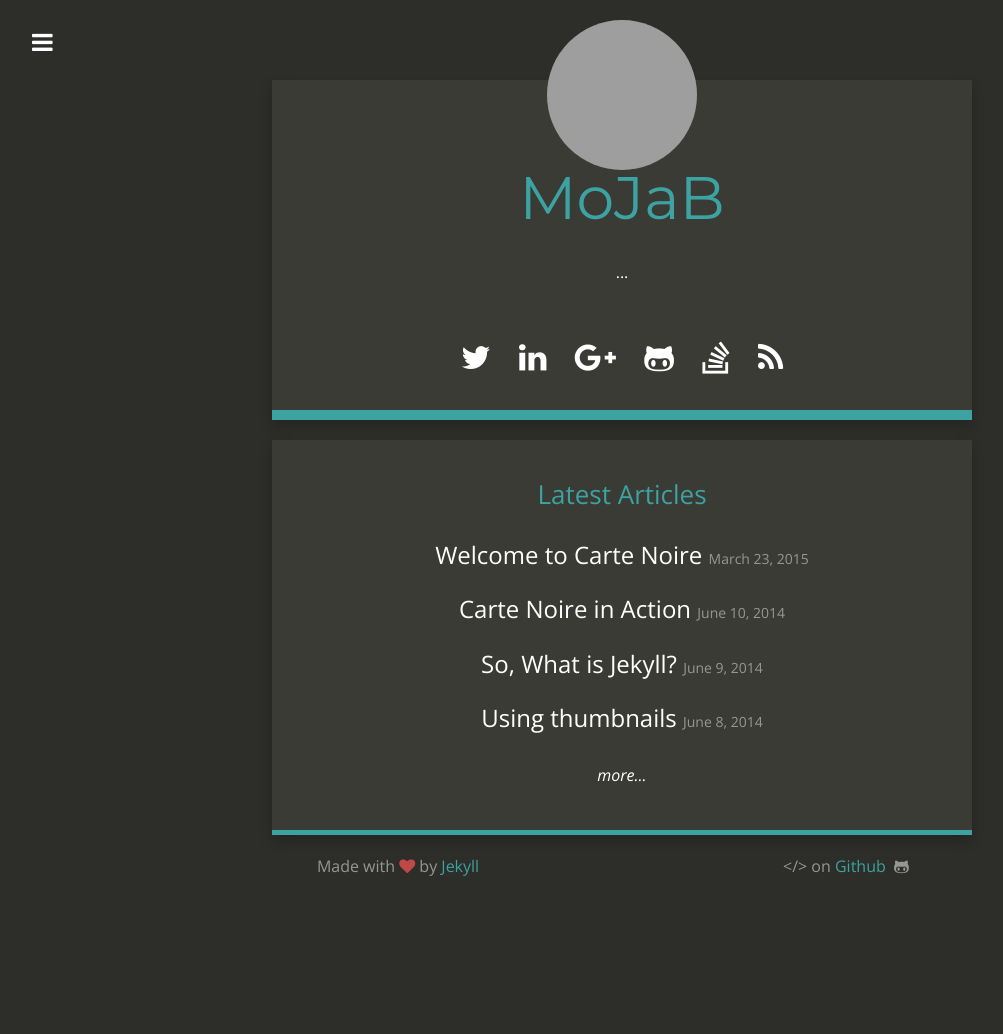
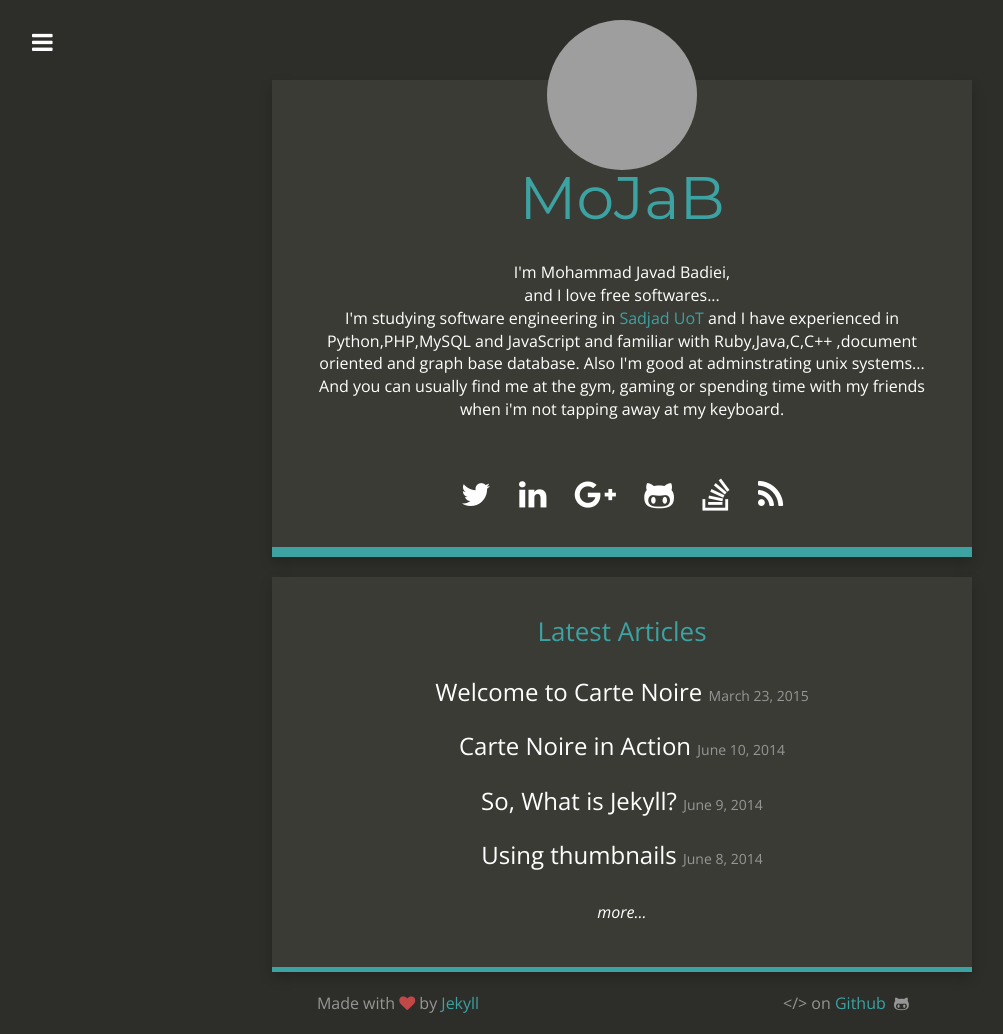
Before and after one commit to mojab/mojab.github.io, a Jekyll site: the page built from index.html, in a window 1280 px wide. Shown: the whole page, without its empty margins (18-1021 px from the left). Built offline with Jekyll 4.4.1, drawn with Linux system fonts in a browser that asks for light colours; nearby versions of some CDN libraries; Markdown is read by kramdown in place of the engine named in the settings; before the commit the page ends 900 px from its top, so only the background shows below that; grey boxes are pictures that could not be loaded.

Commit message:
init description

```diff
--- a/_config.yml
+++ b/_config.yml
@@ -4,7 +4,7 @@
 description: "Personal Home Page"
 baseurl: ""
 url: "http://mojab.org/"
-title_description: "..."
+title_description: "I'm Mohammad Javad Badiei,<br />and I love free softwares... <br />I'm studying software engineering in <a href=\"http://www.sadjad.ac.ir\">Sadjad UoT</a> and I have experienced in Python,PHP,MySQL and JavaScript and familiar with Ruby,Java,C,C++ ,document oriented and graph base database. Also I'm good at adminstrating unix systems...<br />And you can usually find me at the gym, gaming or spending time with my friends when i'm not tapping away at my keyboard. "
 title_image: "http://www.gravatar.com/avatar/629f078c81f1e6406f7cf3d4bab372fb?s=500&d=mm"
 google_analytics: "UA-68703889-1"
 disqus_account: mojab
```
